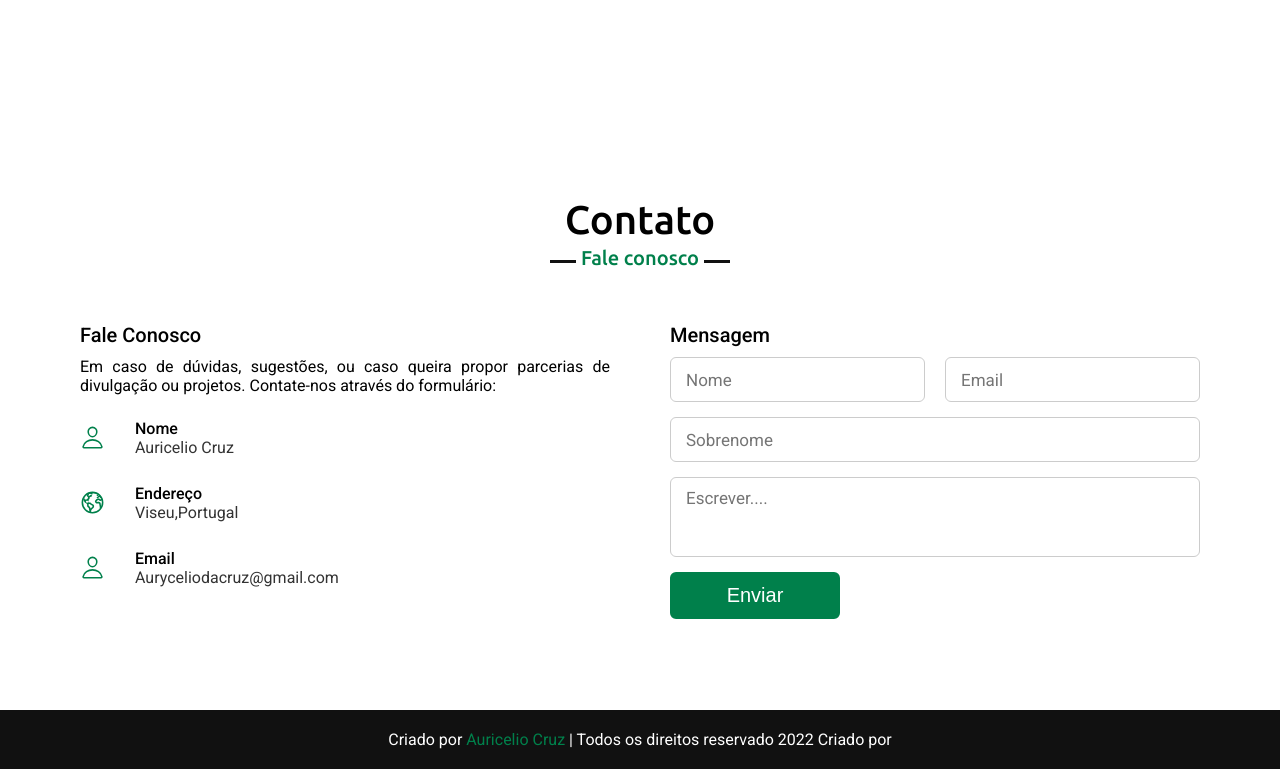
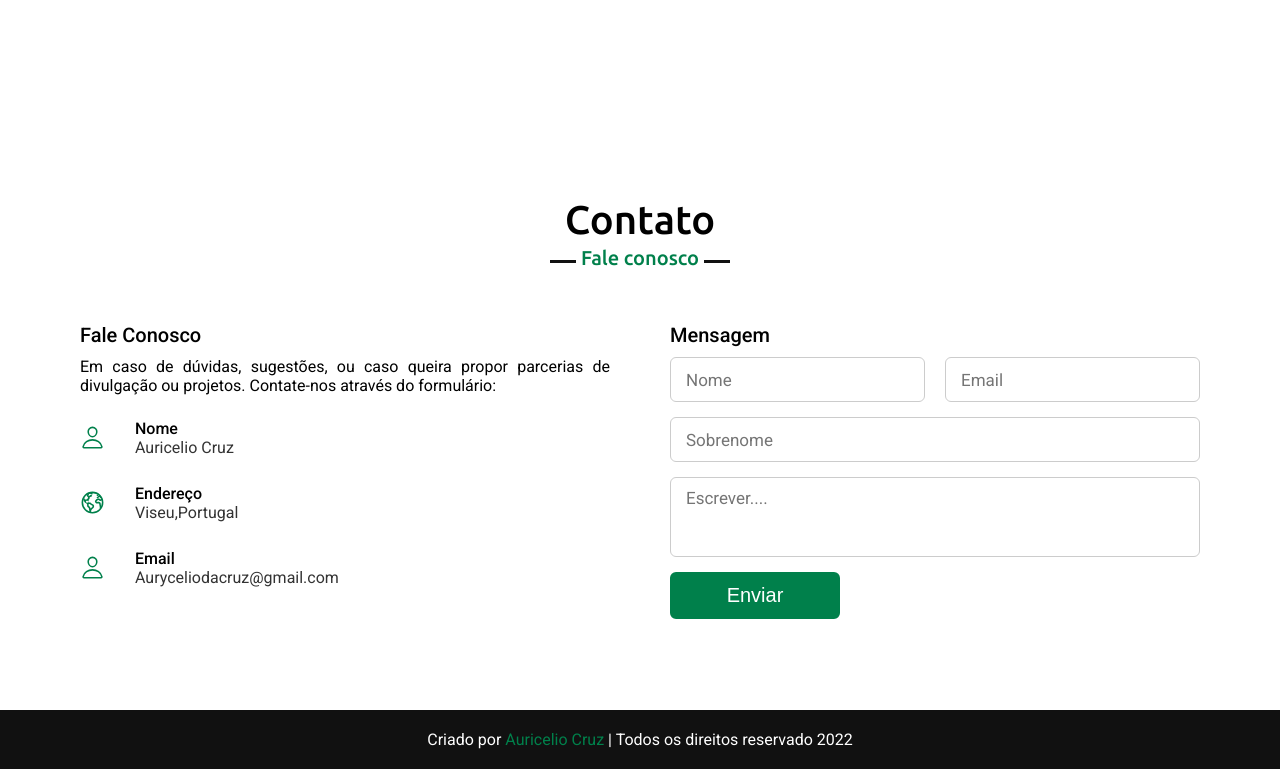
Before and after one commit to auriceliocruz/auriceliocruz.github.io, a plain HTML site: page index.html in a window 1280 px wide. Shown: the part 1923-2692 px from the top of the page. Drawn offline with nearby package versions, Linux system fonts and the light colour scheme.

Commit message:
Update index.html

```diff
--- a/index.html
+++ b/index.html
@@ -168,8 +168,8 @@
 
     <!--sessão  footer-->
     <footer>
-        <span>Criado por <a target="_blank" href="https://www.instagram.com/auricelio.cruz/">Auricelio Cruz</a> | Todos os direitos reservado 2022</span>
-        <span>Criado por <a target="_blank" href="<img src="https://cdn.jsdelivr.net/gh/devicons/devicon/icons/github/github-original-wordmark.svg" /></span>
+        <span>Criado por <a target="_blank" href="https://www.linkedin.com/in/auricelio-cruz-627896143/">Auricelio Cruz</a> | Todos os direitos reservado 2022</span>
+
     </footer>
 
     <script type="module" src="https://unpkg.com/ionicons@5.5.2/dist/ionicons/ionicons.esm.js"></script>
```
